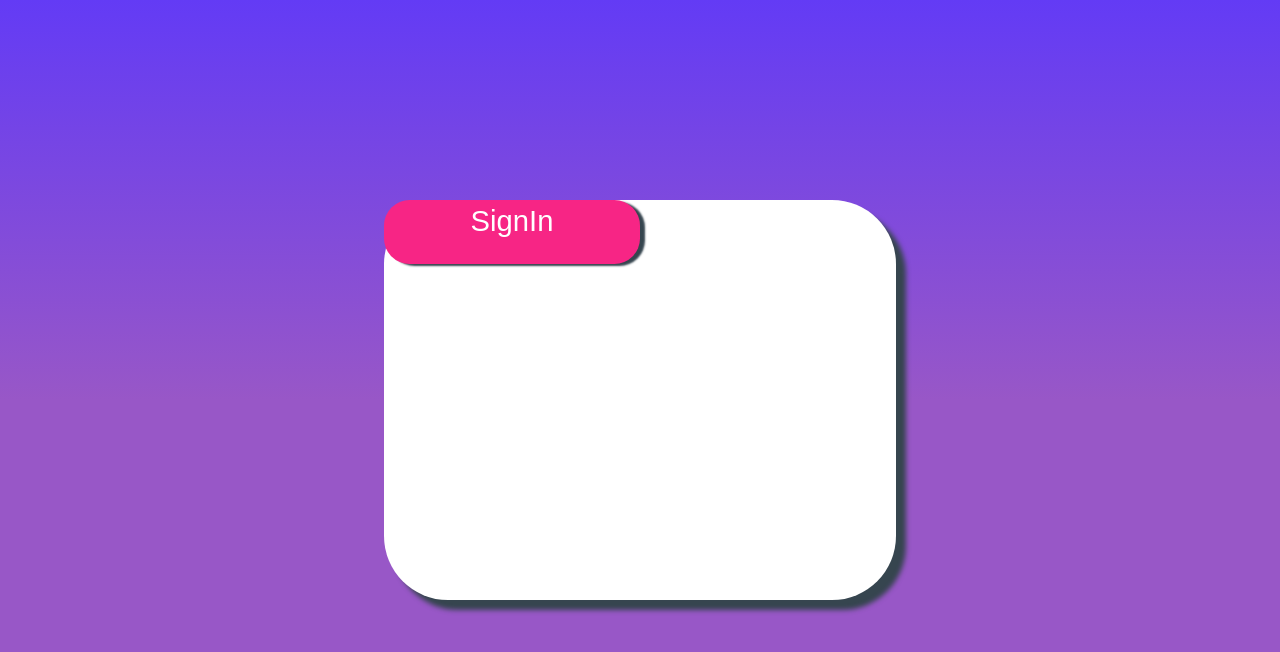
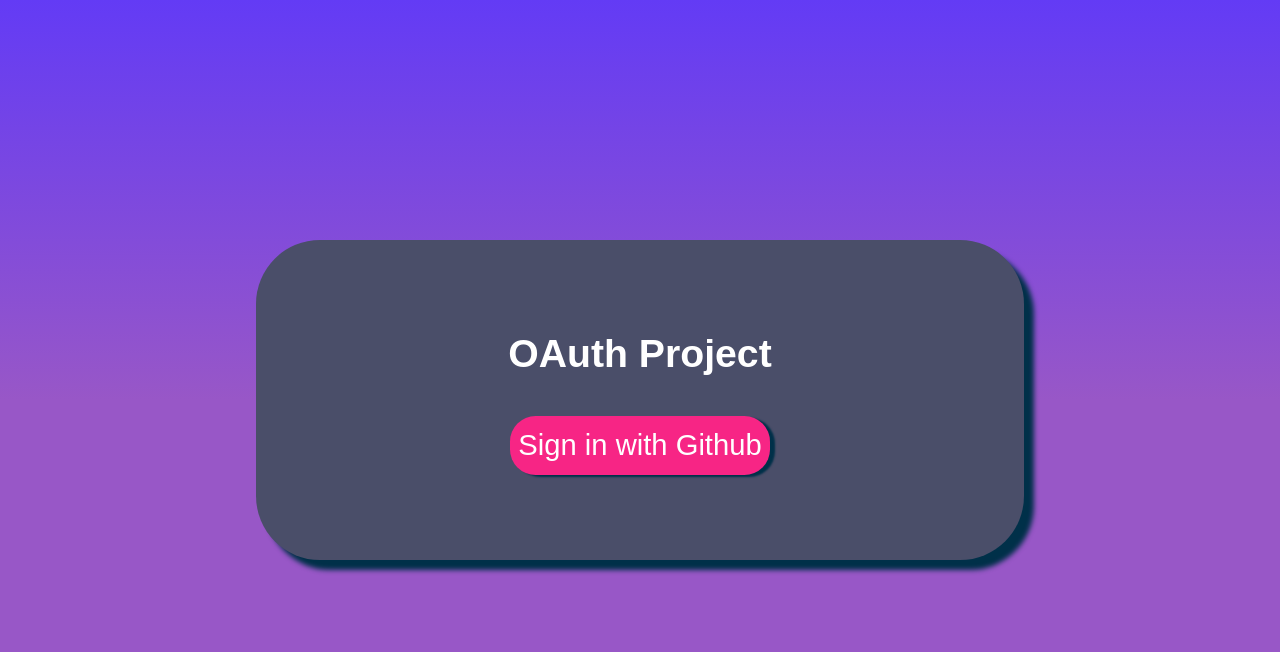
Before and after one commit to chelsnn/mp-6, a Next.js app: page / in a window 1280 px wide. Shown: the top 652 px of the page. Built offline with nearby package versions, Linux system fonts and the light colour scheme; no server answers.

Commit message:
functions but has issues with changing styling

```diff
--- a/app/layout.tsx
+++ b/app/layout.tsx
@@ -1,6 +1,8 @@
 import type { Metadata } from "next";
 import { Geist, Geist_Mono } from "next/font/google";
 import "./globals.css";
+import { Providers } from "@/providers";
+
 
 const geistSans = Geist({
   variable: "--font-geist-sans",
@@ -23,11 +25,12 @@
   children: React.ReactNode;
 }>) {
   return (
+
     <html
       lang="en"
       className={`${geistSans.variable} ${geistMono.variable} h-full antialiased`}
     >
-      <body className="min-h-full flex flex-col">{children}</body>
+      <body className="min-h-full flex flex-col" suppressHydrationWarning><Providers>{children}</Providers></body>
     </html>
   );
 }
--- a/app/page.tsx
+++ b/app/page.tsx
@@ -1,6 +1,8 @@
-
+"use client";
 import SignIn from "@/components/SignIn";
 import styled from "styled-components";
+import { useSession } from "next-auth/react";
+
 
 const HomeDiv = styled.div`
 
@@ -14,12 +16,79 @@
     background: linear-gradient(180deg, rgba(99, 59, 245, 1) 0%, rgba(152, 87, 199, 1) 50%);
 
 `
+
+const AuthCard = styled.div`
+    margin: 0 auto;
+    padding-top: 30px;
+    width: 60vw;
+    height: 40vh;
+    justify-self: center;
+    border-radius: 5vw;
+
+    background-color: #4a4e69;
+
+    text-align: center;
+    align-items: center;
+
+    font-family: "Futura", "Futura Medium", "Century Gothic", AppleGothic, sans-serif;
+    &:hover {
+        box-shadow: 0 0 10px #4361ee, 0 0 20px #4361ee, 0 0 40px #4361ee;
+        color: #f72585;
+
+    }
+
+`
+const StyledP = styled.p`
+    color: white;
+    margin: 10px;
+    font-size: calc(10px + 1.5vw);
+    font-weight: bold;
+
+`
+
+const StyledImg = styled.img`
+    align-self: center;
+    justify-self: center;
+
+
+
+
+    border-radius: 50%;
+    width: 30%;
+
+
+`
 export default function HomePage() {
-  return (
-      <HomeDiv>
-      <SignIn/>
-      </HomeDiv>
-  );
+    //a React hook that checks if someone is signed in
+    const {data: session, status} = useSession();
+
+    if (status === "authenticated") {
+
+        return(
+        <HomeDiv>
+            <AuthCard>
+                <StyledImg src={session?.user?.image} alt="user's github profile picture"/>
+                <StyledP>
+                    Signed in as {session?.user?.name}
+
+                </StyledP>
+                <StyledP>
+
+                    Email: {session?.user?.email}
+                </StyledP>
+            </AuthCard>
+        </HomeDiv>
+        )
+
+    }
+
+    return (
+
+        <HomeDiv>
+            <SignIn/>
+        </HomeDiv>
+    );
+
 
 
 }
--- a/components/SignIn.tsx
+++ b/components/SignIn.tsx
@@ -1,16 +1,18 @@
 "use client";
 
 import styled from "styled-components";
-import Link from "next/link";
+import { signIn } from "next-auth/react"
 
 const PageDiv = styled.div`
     margin: 0 auto;
-    width: 40vw;
-    height: 50vh;
-    justify-self: center;
+    width: 60vw;
+    height: 40vh;
+
     border-radius: 5vw;
-    box-shadow: 10px 10px 5px #36454F;
-    background-color: white;
+    box-shadow: 10px 10px 5px #003049;
+    background-color: #4a4e69;
+
+    align-content: center;
 
     text-align: center;
 
@@ -20,13 +22,19 @@
 `
 
 
-const StyledButton = styled.div`
+const StyledButton = styled.button`
     background-color: #f72585;
+
     color: white;
-    width: 20vw;
-    height: 5vw;
+    width: fit-content;
+    padding: 1vh;
+    align-content: center;
+    justify-content: center;
+    align-items: center;
+    justify-items: center;
+    height: fit-content;
     border-radius: 2vw;
-    box-shadow: 5px 2px 2px #36454F;
+    box-shadow: 5px 2px 2px #003049;
     font-size: calc(10px + 1.5vw);
 
 
@@ -37,16 +45,26 @@
         color: #f72585;
     }
 `
+const StyledH1 = styled.h1`
+    color: white;
+    font-size: calc(20px + 1.5vw);
+    text-align: center;
+    margin-bottom: 4vh;
+
+    font-weight: bold;
+
+`
 
 export default function SignIn() {
 
     return (
 
         <PageDiv>
+            <StyledH1>OAuth Project</StyledH1>
             {/*use curly brackets and the meme JSON's key to access and
                         display the values of the name and image*/}
-            <StyledButton>
-            <Link href={`/api/auth/signin`}>SignIn</Link>
+            <StyledButton onClick={() => signIn("github")}>Sign in with Github
+
             </StyledButton>
         </PageDiv>
 
--- /dev/null
+++ b/providers.tsx
@@ -0,0 +1,8 @@
+// got solution from  - https://stackoverflow.com/a/78278280
+// providers.tsx
+"use client";
+import { SessionProvider } from "next-auth/react";
+
+export function Providers({ children }: { children: React.ReactNode }) {
+    return <SessionProvider>{children}</SessionProvider>;
+}
```
